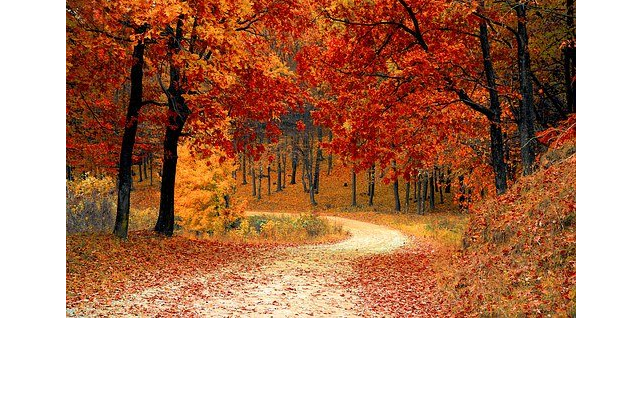
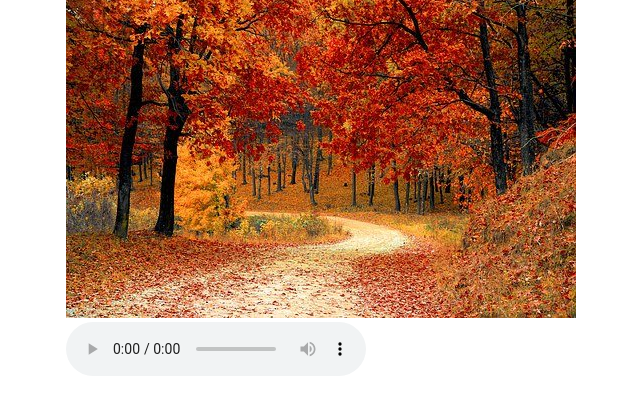
Before and after one commit to aleksei24/wp_new, a website built with webpack: page src/template.html in a window 1280 px wide. Shown: the part 66-480 px from the top of the page, without its empty margins (216-856 px from the left). Built offline with nearby package versions, Linux system fonts and the light colour scheme; a web font is replaced by a local one.

Commit message:
a song put into the project

```diff
--- a/src/index.js
+++ b/src/index.js
@@ -1,6 +1,7 @@
 // js
 import './script/main';
 import './script/class';
+import './script/audio';
 
 // styles
 import './styles/fonts.scss';
--- a/src/template.html
+++ b/src/template.html
@@ -11,6 +11,11 @@
       <div class="container">
         <h1 id="headline"></h1>
         <div id="img"></div>
+        <div id="audio">
+          <audio controls>
+            <source src="./sound/Troy Stetina & Tony Barton - Megadirt.mp3" type="audio/mp3" />
+          </audio>
+        </div>
       </div>
     </div>
   </body>
```
Also changed, not shown: src/script/audio.js (added), 2 other files.
